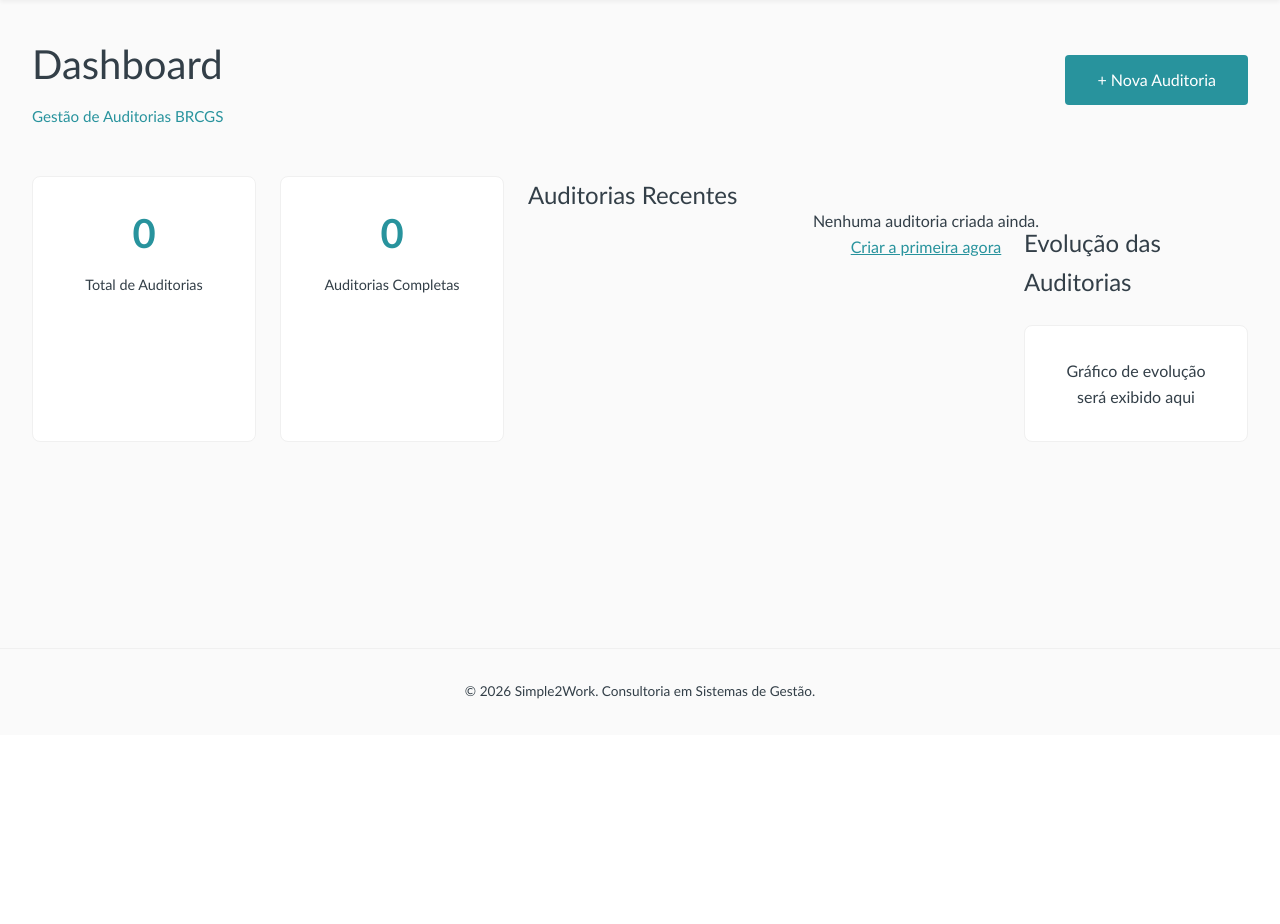
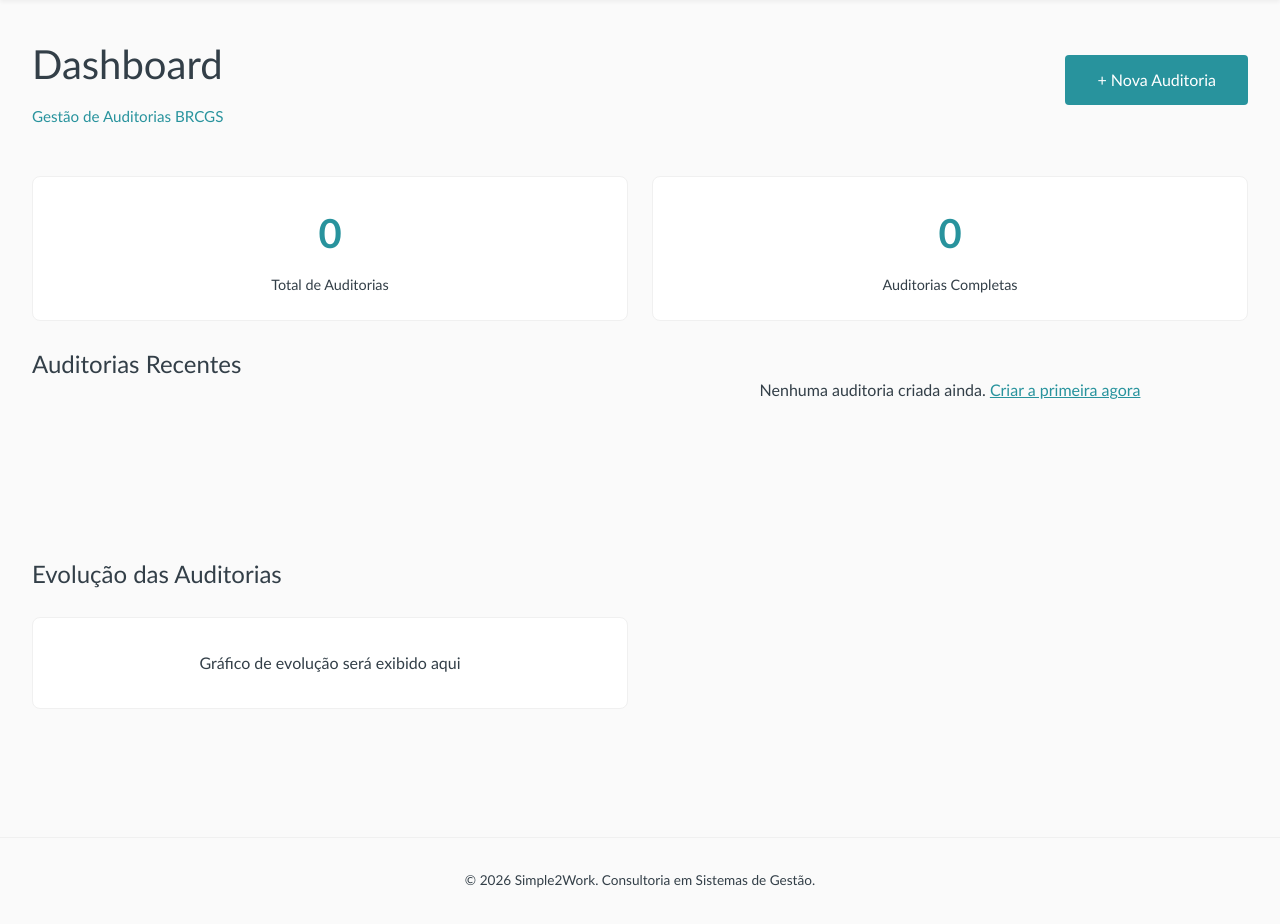
Before and after one commit to simple2work/auditorias-brcgs, a Flask app: page /dashboard in a window 1280 px wide. Shown: the part 121-1045 px from the top of the page. Before the commit the page ends 820 px from the top, so only its background shows below. Run offline with Flask 3, Linux system fonts and the light colour scheme; a user stored in the database is signed in.

Commit message:
Update style.css

```diff
--- a/auditorias_brcgs/static/css/style.css
+++ b/auditorias_brcgs/static/css/style.css
@@ -275,9 +275,13 @@
 /* KPIs */
 .kpis-grid {
     display: grid;
-    grid-template-columns: repeat(auto-fit, minmax(200px, 1fr));
+    grid-template-columns: repeat(2, 1fr);
     gap: 1.5rem;
-    margin-bottom: 2rem;
+    margin-bottom: 3rem;
+}
+
+.kpi:nth-child(3) {
+    display: none;
 }
 
 .kpi {
```
